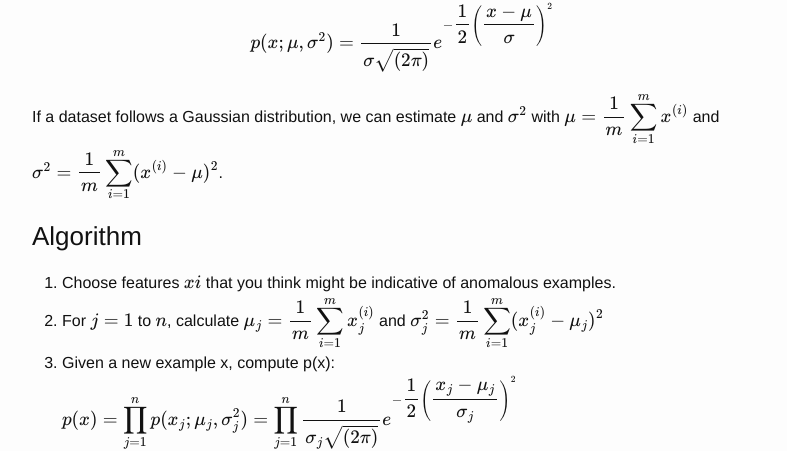
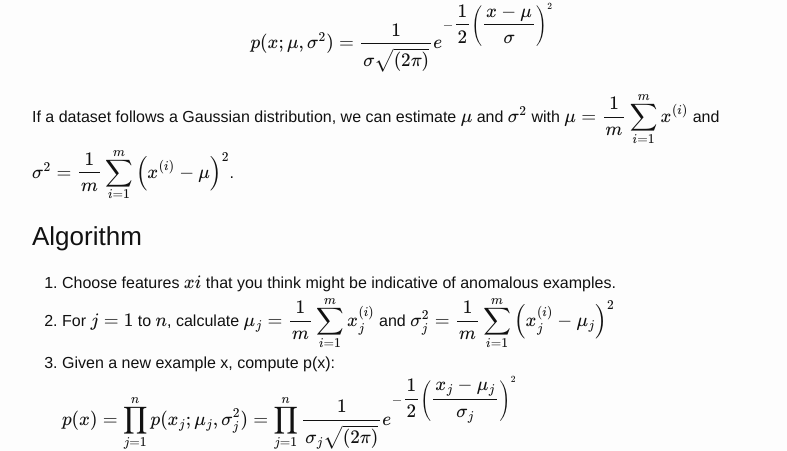
Before and after one commit to seiteta/seiteta.github.io_old, a Jekyll site: the page built from _posts/2014-12-04-machine-learning-notes.md, in a window 1280 px wide and 900 px high, scrolled down 20727 px. Shown: the part 99-550 px from the top of the window, without its empty margins (238-1025 px from the left). Built offline with Jekyll 4.4.1, drawn with Linux system fonts in a browser that asks for light colours; formulas are drawn with MathJax 3; some of the changed text lies outside the part shown.

Commit message:
Update 2014-12-04-machine-learning-notes.md

```diff
--- a/_posts/2014-12-04-machine-learning-notes.md
+++ b/_posts/2014-12-04-machine-learning-notes.md
@@ -717,16 +717,19 @@ The probability distribution function of the Gaussian distribution is:
 
 $$p(x;\mu,\sigma^2) = \dfrac{1}{\sigma\sqrt{(2\pi)}}e^{-\dfrac{1}{2}\left(\dfrac{x - \mu}{\sigma}\right)^2}$$
 
-If a dataset follows a Gaussian distribution, we can estimate $$\mu$$ and $$\sigma^2$$ with $$\mu = \dfrac{1}{m}\displaystyle \sum_{i=1}^m x^{(i)}$$ and $$\sigma^2 = \dfrac{1}{m}\displaystyle \sum_{i=1}^m(x^{(i)} - \mu)^2$$.
+If a dataset follows a Gaussian distribution, we can estimate $$\mu$$ and $$\sigma^2$$ with $$\mu = \dfrac{1}{m}\displaystyle \sum_{i=1}^m x^{(i)}$$ and $$\sigma^2 = \dfrac{1}{m}\displaystyle \sum_{i=1}^m\left(x^{(i)} - \mu\right)^2$$.
 
 ### Algorithm
 
 1. Choose features $$xi$$ that you think might be indicative of anomalous examples.
-2. For $$j=1$$ to $$n$$, calculate $$\mu_j = \dfrac{1}{m}\displaystyle \sum_{i=1}^m x_j^{(i)}$$ and $$\sigma^2_j = \dfrac{1}{m}\displaystyle \sum_{i=1}^m(x_j^{(i)} - \mu_j)^2$$
+2. For $$j=1$$ to $$n$$, calculate $$\mu_j = \dfrac{1}{m}\displaystyle \sum_{i=1}^m x_j^{(i)}$$ and $$\sigma^2_j = \dfrac{1}{m}\displaystyle \sum_{i=1}^m\left(x_j^{(i)} - \mu_j\right)^2$$
 3. Given a new example x, compute p(x): $$p(x) = \displaystyle \prod^n_{j=1} p(x_j;\mu_j,\sigma_j^2) = \prod\limits^n_{j=1} \dfrac{1}{\sigma_j\sqrt{(2\pi)}}e^{-\dfrac{1}{2}\left(\dfrac{x_j - \mu_j}{\sigma_j}\right)^2}$$
 4. Anomaly if $$p(x) < \epsilon$$
 
 ### Developing and Evaluating an Anomaly Detection System
+
+
+
 ### Anomaly Detection vs. Supervised Learning
 ### Choosing What Features to Use
 ### Multivariate Gaussian Distribution (Optional)
```
Also changed, not shown: other parts of _posts/2014-12-04-machine-learning-notes.md (+2 -2 lines).
